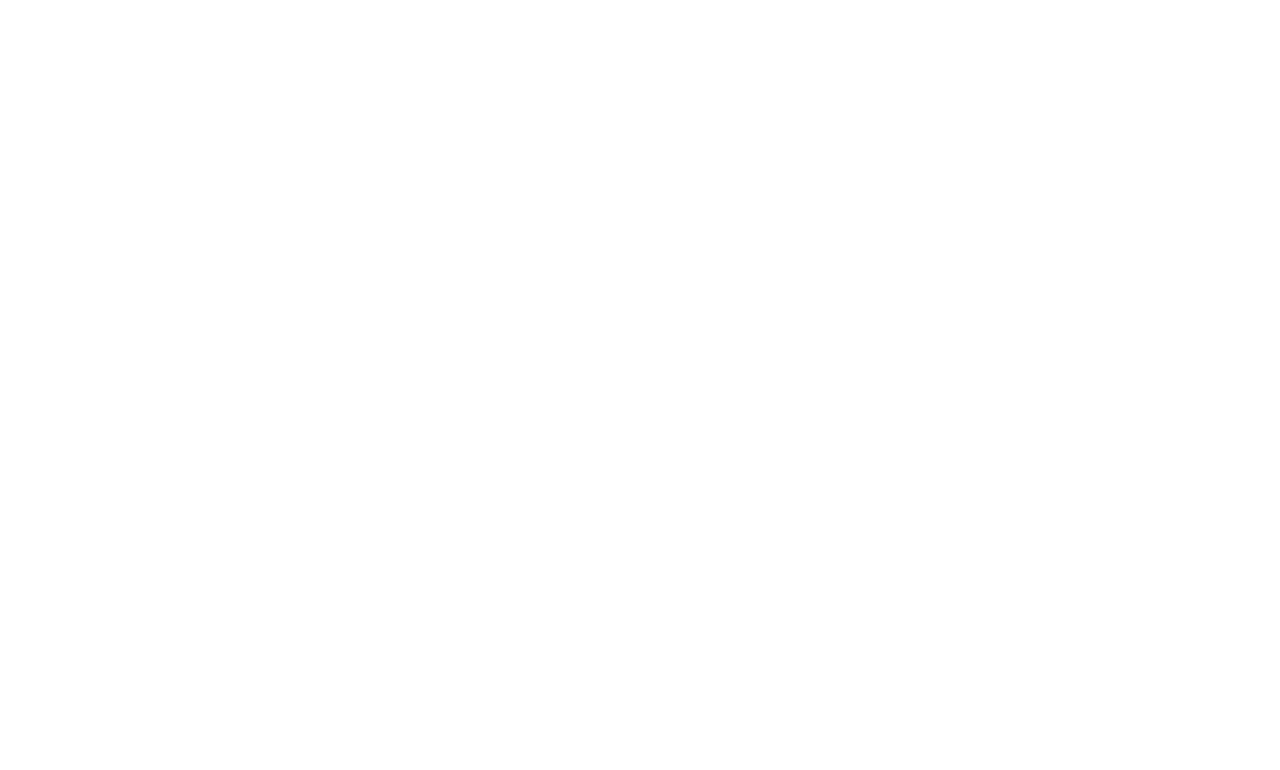
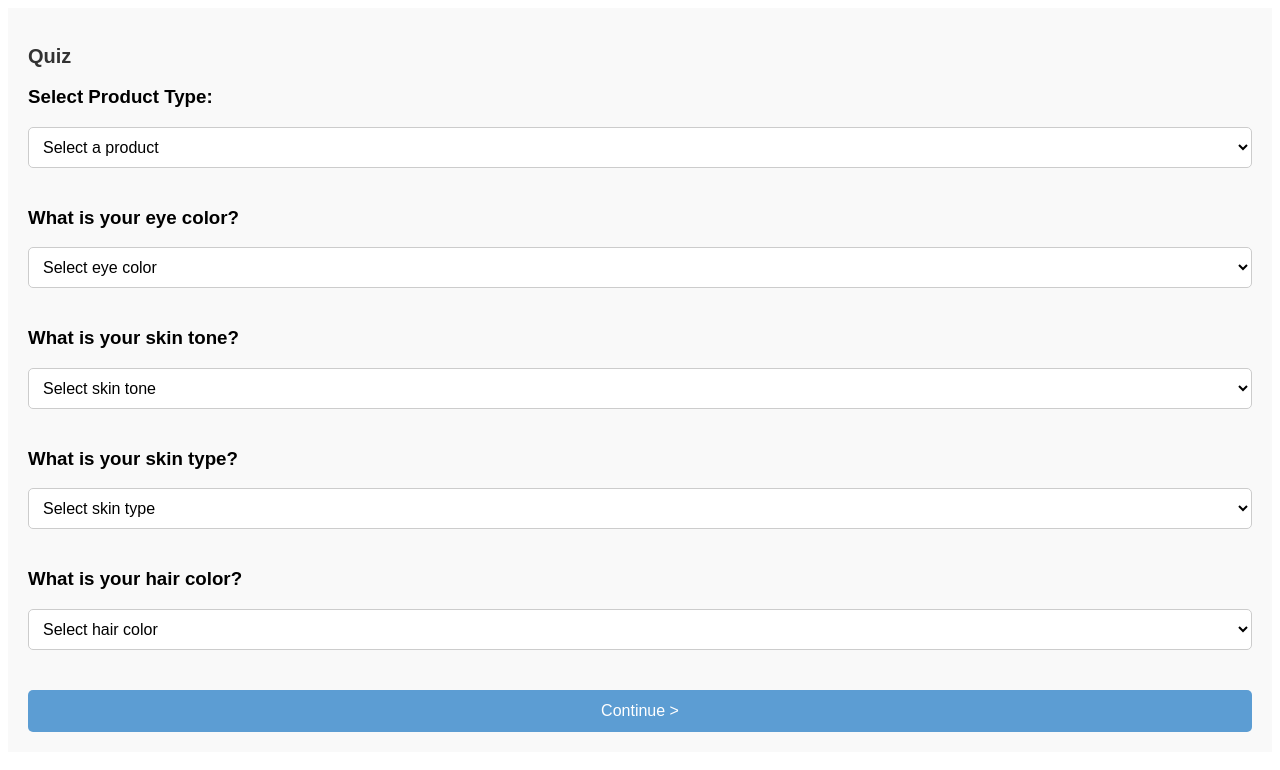
Before and after one commit to moria1234/matchmybeauty, an Angular app: page /quiz in a window 1280 px wide. Before the commit this address led to /. Shown: the top 770 px of the page. Built offline with nearby package versions, Linux system fonts and the light colour scheme.

Commit message:
הכל עובד חוץ מלעבור לתוצאות

```diff
--- a/src/app/app.module.ts
+++ b/src/app/app.module.ts
@@ -5,15 +5,28 @@
 import { AppComponent } from './app.component';
 import { ProductQuestionsComponent } from './product-questions/product-questions.component';
 import { ProductService } from './services/product.service';
+import { QuizComponent } from './quiz/quiz.component';
+import { HomeComponent } from './home/home.component';
 
 const appRoutes: Routes = [
-  { path: '', component: ProductQuestionsComponent }, // Default route
-  // Add other routes as needed
+  { path: '', component: HomeComponent }, // Default route set to HomeComponent
+  { path: 'quiz', component: QuizComponent }, // Quiz route
+  { path: 'product-questions', component: ProductQuestionsComponent }, // Product questions route
 ];
+
 @NgModule({
-  declarations: [AppComponent, ProductQuestionsComponent],
-  imports: [BrowserModule, FormsModule, RouterModule.forRoot(appRoutes),],
+  declarations: [
+    AppComponent,
+    ProductQuestionsComponent,
+    QuizComponent,
+    HomeComponent, // הוספת רכיב HomeComponent
+  ],
+  imports: [
+    BrowserModule,
+    FormsModule,
+    RouterModule.forRoot(appRoutes),
+  ],
   providers: [ProductService],
-  bootstrap: [AppComponent]
+  bootstrap: [AppComponent],
 })
 export class AppModule {}
--- a/src/app/product-questions/product-questions.component.ts
+++ b/src/app/product-questions/product-questions.component.ts
@@ -1,161 +1,80 @@
-import { Component } from '@angular/core';
+import { Component, OnInit } from '@angular/core';
 import { ProductService } from '../services/product.service';
 
-
-const commonQuestions  = {
-  finish:{
+const commonQuestions = {
+  finish: {
     text: 'What level of finish would you like?',
     options: ['matte', 'natural', 'radiant'],
   },
 };
 
 const faceQuestions = [
-  {
-    text: 'What level of coverage would you like?',
-    options: ['Light', 'Medium', 'Full'],
-  },
+  { text: 'What level of coverage would you like?', options: ['Light', 'Medium', 'Full'] },
   commonQuestions.finish,
-]
+];
 
-const cheeksQuestions= [
-{
-  text:'What formula do you want to use?',
-  options:['Powder','cream','liquid'],
-},
-{
-  text:'What color family do you want?',
-  options:['Pink','Brown','Coral','Red'],
-},
-commonQuestions.finish,
-]
+const cheeksQuestions = [
+  { text: 'What formula do you want to use?', options: ['Powder', 'cream', 'liquid'] },
+  { text: 'What color family do you want?', options: ['Pink', 'Brown', 'Coral', 'Red'] },
+  commonQuestions.finish,
+];
 
-const eyeshadowQuestions= [
-  {
-    text:'What formula do you want to use?',
-    options:['Powder','cream'],
-  },
-  {
-    text:'What level of finish would you like?',
-      options:['matte','natural','shimmer'],
-  },
-  {
-    text:'What color family do you want?',
-    options:['Warm tones','Cool tones','colorful'],
-  },
-]
-
-const lipQuestions= [
-  {
-    text:'What formula do you want to use?',
-    options:['Liquid','Lipstick'],
-  },
-  {
-    text:'What color family do you want?',
-    options:['Red','Pink','Brown','Nude','Orange','Purpule','Transparent'],
-  },
-  {
-    text:'What level of finish would you like?',
-      options:['matte','natural','glossy'],
-  },
-
-]
+// Ensure all keys in the map are in English
+const productQuestionsMap: Record<string, { text: string; options?: string[] }[]> = {
+  foundation: faceQuestions,
+  concealer: faceQuestions,
+  powder: faceQuestions,
+  bronzer: cheeksQuestions,
+  blush: cheeksQuestions,
+};
 
 @Component({
   selector: 'app-product-questions',
   templateUrl: './product-questions.component.html',
   styleUrls: ['./product-questions.component.css'],
 })
-
-export class ProductQuestionsComponent {
-
-  constructor(private productService: ProductService) {
-    this.selectedProduct = this.productService.getSelectedProduct();
-    this.loadQuestions(this.selectedProduct);
-  }
-  // Mapping products to questions
-  productQuestions: Record<string, { text: string; options?: string[] }[]> = {
-
-    'BB&CC cream': faceQuestions,
-    'Makeup': faceQuestions,
-    'Concealer':faceQuestions,
-    'Primer':faceQuestions,
-    'Powder':faceQuestions,
-
-    'Bronzer':cheeksQuestions,
-    'Blush':cheeksQuestions,
-
-    'Eyeshadow':eyeshadowQuestions,
-    'Eye Palettes':eyeshadowQuestions,
-
-    'Lip Gloss':lipQuestions,
-    'Lipstick':lipQuestions,
-    'Liquid Lipstick':lipQuestions,
-
-    'Eyebrows':[
-      {
-        text:'What formula do you want to use?',
-        options:['Powder','Pencil','Gel'],
-      },
-    ],
-
-    'Eyeliner':[
-      {
-        text: 'What color do you want to use?',
-        options:['Black','Brown','colored'],
-      },
-      {
-        text:'What formula do you want to use?',
-        options:['Marker','Pencil','Gel','Liquid'],
-      },
-    ],
-
-    'Mascara':[
-      {
-        text: 'Do you want the mascara to be waterproof?',
-        options:['yes','no'],
-      },
-      {
-        text: 'What color do you want to use?',
-        options:['Black','Brown'],
-      },
-      {
-        text:'What actions are you looking for in your mascara?',
-        options:['Lengthning','Volumizing','Curling']
-      }
-    ],
-
-
-  };
-
+export class ProductQuestionsComponent implements OnInit {
   selectedProduct: string = '';
-
-  setSelectedProduct(product: string) {
-    this.selectedProduct = product;
-  }
-
-  getSelectedProduct(): string {
-    return this.selectedProduct;
-  }
   questions: { text: string; options?: string[] }[] = [];
   answers: string[] = [];
 
-  // Load questions based on the selected product
-  loadQuestions(product: string) {
-    if (!this.productQuestions[product]) {
-      console.warn(`No questions found for product: ${product}`);
+  constructor(private productService: ProductService) {}
+
+  ngOnInit(): void {
+    // Get the selected product from the service
+    this.selectedProduct = this.productService.getSelectedProduct();
+
+    // Ensure selectedProduct has a valid value
+    if (!this.selectedProduct) {
+      alert('No product selected! Please go back and choose a product.');
+    } else {
+      console.log('Selected Product:', this.selectedProduct);
+      this.loadQuestions(this.selectedProduct);
+    }
+  }
+
+  loadQuestions(product: string): void {
+    // Fetch the questions from the map
+    const questions = productQuestionsMap[product.toLowerCase()]; // Use lowercase for case-insensitive match
+    if (!questions) {
+      alert('No questions available for this product.');
       this.questions = [];
       return;
     }
-    this.questions = this.productQuestions[product];
+
+    // Update questions and initialize answers
+    this.questions = questions;
     this.answers = Array(this.questions.length).fill('');
   }
 
-  // Handle form submission
-  submitAnswers() {
-    if (this.answers.some(answer => !answer)) {
+  submitAnswers(): void {
+    // Ensure all questions are answered
+    if (this.answers.some((answer) => !answer)) {
       alert('Please answer all questions before submitting.');
       return;
     }
+
+    // Log and reset answers
     console.log('Answers:', this.answers);
     alert('Your answers have been submitted successfully!');
     this.answers = Array(this.questions.length).fill(''); // Reset answers
--- a/src/app/quiz/quiz.component.html
+++ b/src/app/quiz/quiz.component.html
@@ -1,27 +1,52 @@
-<p>quiz works!</p>
-<h2>מה סוג המוצר שאת מחפשת?</h2>
-<select [(ngModel)]="productType">
-  <option *ngFor="let option of productOptions" [value]="option">{{ option }}</option>
-</select>
+<div class="container">
+    <h2>Quiz</h2>
+    <form>
+        <!-- Product Type Selection -->
+        <div class="form-group">
+            <h3>Select Product Type:</h3>
+            <select [(ngModel)]="productType" name="productType" (ngModelChange)="onProductTypeChange()">
+                <option value="" disabled selected>Select a product</option>
+                <option *ngFor="let option of productOptions" [ngValue]="option">{{ option }}</option>
+            </select>
+        </div>
 
-<h2>מה צבע העיניים שלך?</h2>
-<select [(ngModel)]="eyeColor">
-  <option *ngFor="let option of eyeColors" [value]="option">{{ option }}</option>
-</select>
+        <!-- Eye Color Selection -->
+        <div class="form-group">
+            <h3>What is your eye color?</h3>
+            <select [(ngModel)]="eyeColor" name="eyeColor">
+                <option value="" disabled selected>Select eye color</option>
+                <option *ngFor="let option of eyeColors" [ngValue]="option">{{ option }}</option>
+            </select>
+        </div>
 
-<h2>מה גוון העור שלך?</h2>
-<select [(ngModel)]="skinTone">
-  <option *ngFor="let option of skinTones" [value]="option">{{ option }}</option>
-</select>
+        <!-- Skin Tone Selection -->
+        <div class="form-group">
+            <h3>What is your skin tone?</h3>
+            <select [(ngModel)]="skinTone" name="skinTone">
+                <option value="" disabled selected>Select skin tone</option>
+                <option *ngFor="let option of skinTones" [ngValue]="option">{{ option }}</option>
+            </select>
+        </div>
 
-<h2>מה סוג העור שלך?</h2>
-<select [(ngModel)]="skinType">
-  <option *ngFor="let option of skinTypes" [value]="option">{{ option }}</option>
-</select>
+        <!-- Skin Type Selection -->
+        <div class="form-group">
+            <h3>What is your skin type?</h3>
+            <select [(ngModel)]="skinType" name="skinType">
+                <option value="" disabled selected>Select skin type</option>
+                <option *ngFor="let option of skinTypes" [ngValue]="option">{{ option }}</option>
+            </select>
+        </div>
 
-<h2>מה צבע השיער שלך?</h2>
-<select [(ngModel)]="hairColor">
-  <option *ngFor="let option of hairColors" [value]="option">{{ option }}</option>
-</select>
+        <!-- Hair Color Selection -->
+        <div class="form-group">
+            <h3>What is your hair color?</h3>
+            <select [(ngModel)]="hairColor" name="hairColor">
+                <option value="" disabled selected>Select hair color</option>
+                <option *ngFor="let option of hairColors" [ngValue]="option">{{ option }}</option>
+            </select>
+        </div>
 
-<button routerLink="/product-questions">המשך ></button>
+        <!-- Submit Button -->
+        <button type="button" routerLink="/product-questions">Continue ></button>
+    </form>
+</div>
--- a/src/app/quiz/quiz.component.ts
+++ b/src/app/quiz/quiz.component.ts
@@ -1,4 +1,5 @@
 import { Component } from '@angular/core';
+import { ProductService } from '../services/product.service'; // Import ProductService
 
 @Component({
   selector: 'app-quiz',
@@ -8,19 +9,27 @@
 export class QuizComponent {
   productType: string = '';
   productOptions: string[] = [
-    'מייקאפ', 'קונסילר', 'פודרה', 'ברונזר', 'סומק',
-    'צלליות', 'מסקרה', 'מוצרי גבות', 'איילינר', 'שפתון'
+    'foundation', 'concealer', 'powder', 'bronzer', 'blush'
   ];
 
   eyeColor: string = '';
-  eyeColors: string[] = ['חום', 'ירוק', 'כחול', 'אפור', 'שחור'];
+  eyeColors: string[] = ['Brown', 'Green', 'Blue', 'Gray', 'Black'];
 
   skinTone: string = '';
-  skinTones: string[] = ['בהיר', 'בינוני', 'כהה'];
+  skinTones: string[] = ['Light', 'Medium', 'Dark'];
 
   skinType: string = '';
-  skinTypes: string[] = ['יבש', 'שמן', 'רגיל', 'מעורב'];
+  skinTypes: string[] = ['Dry', 'Oily', 'Normal', 'Combination'];
 
   hairColor: string = '';
-  hairColors: string[] = ['חום', 'שחור', 'בלונד', 'אדום'];
+  hairColors: string[] = ['Brown', 'Black', 'Blonde', 'Red'];
+
+  // Inject ProductService
+  constructor(private productService: ProductService) {}
+
+  // Method to handle product type change
+  onProductTypeChange(): void {
+    console.log('Selected Product Type:', this.productType);
+    this.productService.setSelectedProduct(this.productType); // Save selected product to the service
+  }
 }
--- a/src/app/services/product.service.ts
+++ b/src/app/services/product.service.ts
@@ -1,11 +1,20 @@
 import { Injectable } from '@angular/core';
 
 @Injectable({
-  providedIn: 'root'
+  providedIn: 'root',
 })
 export class ProductService {
-  constructor() { }
-  getSelectedProduct() {
-    return ("Eyeliner");
+  private selectedProduct: string = '';
+
+  constructor() {}
+
+  setSelectedProduct(product: string): void {
+    this.selectedProduct = product;
+    console.log('Product saved in service:', this.selectedProduct);
+
+  }
+
+  getSelectedProduct(): string {
+    return this.selectedProduct;
   }
 }
```
